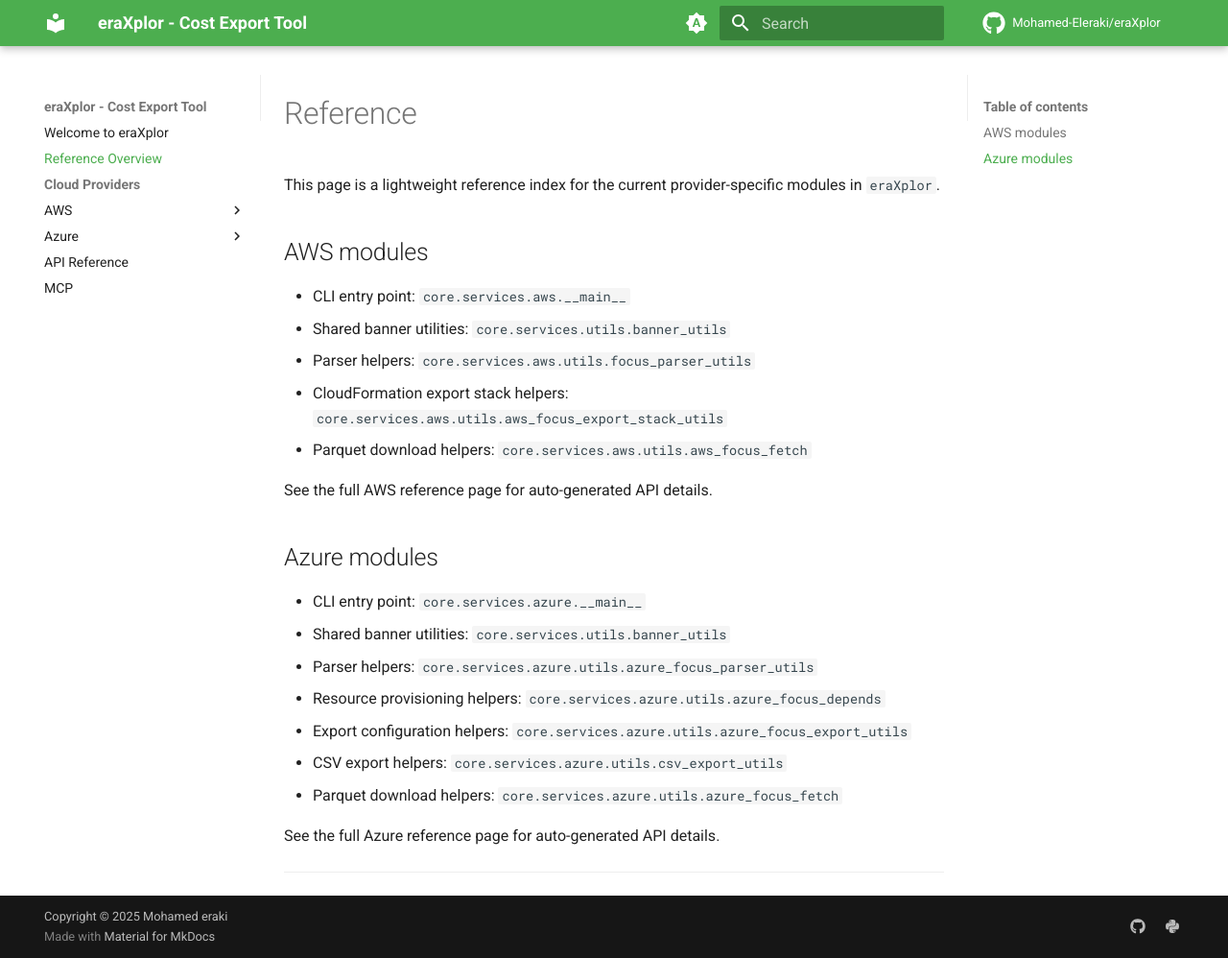
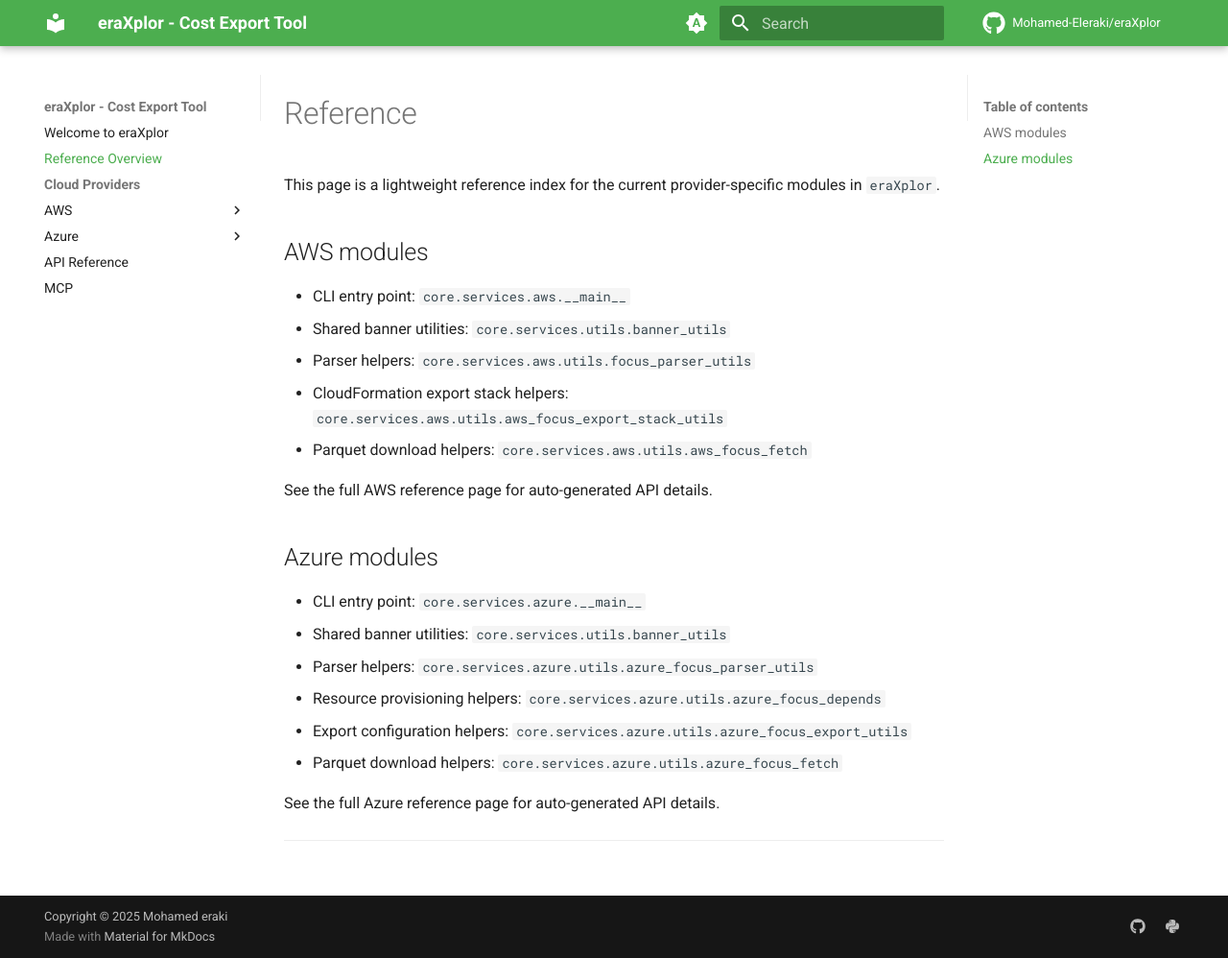
Before and after one commit to Mohamed-Eleraki/eraXplor, an MkDocs documentation site: the page built from docs/reference.md, in a window 1280 px wide and 998 px high. Shown: the whole window at 96% size. Built offline with MkDocs 1.6.1 and Material for MkDocs 9.7.7, drawn with Linux system fonts in a browser that asks for light colours; comment, search, counter and statistics services are not loaded; the version menu is left out.

Commit message:
Update reference.md

```diff
--- a/docs/reference.md
+++ b/docs/reference.md
@@ -20,7 +20,6 @@ See the full AWS reference page for auto-generated API details.
 - Parser helpers: `core.services.azure.utils.azure_focus_parser_utils`
 - Resource provisioning helpers: `core.services.azure.utils.azure_focus_depends`
 - Export configuration helpers: `core.services.azure.utils.azure_focus_export_utils`
-- CSV export helpers: `core.services.azure.utils.csv_export_utils`
 - Parquet download helpers: `core.services.azure.utils.azure_focus_fetch`
 
 See the full Azure reference page for auto-generated API details.
```
